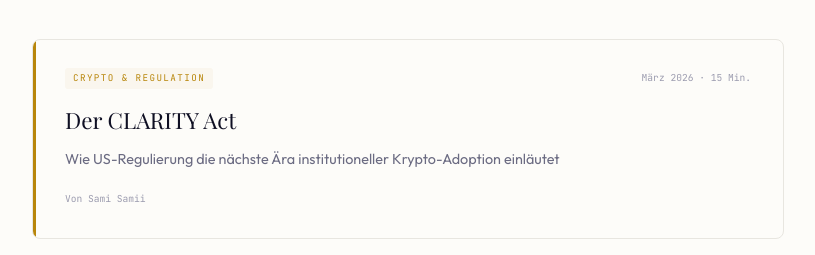
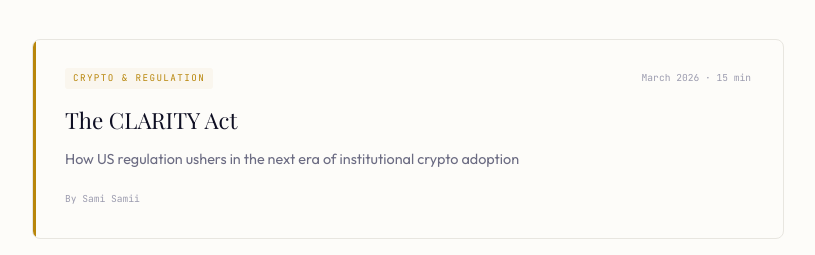
Before and after one commit to s2dinfo/s2d-capital, a Next.js app: page /research in a window 1280 px wide. Shown: the part 305-560 px from the top of the page, without its empty margins (232-1047 px from the left). Built offline with nearby package versions, Linux system fonts and the light colour scheme; a web font is replaced by a local one.

Commit message:
fix: English text, correct article slug, sidebarOpen

```diff
--- a/app/home-client.tsx
+++ b/app/home-client.tsx
@@ -88,6 +88,7 @@ function TopicCard({t,onSelect,selected}:{t:typeof TOPICS[0];onSelect:(k:string)
 export default function HomeClient({prices,macro,commod,fx,fg,global,indices}:any){
   const[time,setTime]=useState('');
   const[selectedTopic,setSelectedTopic]=useState<string|null>(null);
+  const[sidebarOpen,setSidebarOpen]=useState(false);
   const[btcCandles]=useState(()=>generateMockCandles(84500,90,1800));
   const[ethCandles]=useState(()=>generateMockCandles(2150,90,80));
   useEffect(()=>{const iv=setInterval(()=>setTime(new Date().toLocaleTimeString('en-US',{hour12:false})),1000);setTime(new Date().toLocaleTimeString('en-US',{hour12:false}));return()=>clearInterval(iv);},[]);
--- a/components/ResearchList.tsx
+++ b/components/ResearchList.tsx
@@ -5,12 +5,12 @@ import Link from "next/link";
 const articles = [
   {
     slug: "clarity-act",
-    title: "Der CLARITY Act",
-    subtitle: "Wie US-Regulierung die nächste Ära institutioneller Krypto-Adoption einläutet",
-    date: "März 2026",
+    title: "The CLARITY Act",
+    subtitle: "How US regulation ushers in the next era of institutional crypto adoption",
+    date: "March 2026",
     author: "Sami Samii",
     sector: "Crypto & Regulation",
-    readTime: "15 Min.",
+    readTime: "15 min",
     featured: true,
   },
 ];
@@ -36,7 +36,7 @@ export default function ResearchList() {
               </div>
               <h2 style={{ fontFamily: "var(--serif)", fontSize: "1.4rem", fontWeight: 400, color: "var(--navy, #0f0f23)", marginBottom: 8 }}>{a.title}</h2>
               <p style={{ fontSize: "0.9rem", color: "var(--text-secondary, #6B6B82)", lineHeight: 1.6, marginBottom: 12 }}>{a.subtitle}</p>
-              <span style={{ fontFamily: "var(--mono)", fontSize: "0.6rem", color: "var(--text-muted, #9C9CAF)" }}>Von {a.author}</span>
+              <span style={{ fontFamily: "var(--mono)", fontSize: "0.6rem", color: "var(--text-muted, #9C9CAF)" }}>By {a.author}</span>
             </div>
           </Link>
         ))}
--- a/lib/articles.ts
+++ b/lib/articles.ts
@@ -14,7 +14,7 @@ export interface Article {
 // Temporary static articles - will be replaced by Notion CMS
 export const articles: Article[] = [
   {
-    slug: 'clarity-act-institutional-crypto-adoption',
+    slug: 'clarity-act',
     title: 'The CLARITY Act: How US Regulation Ushers in the Next Era of Institutional Crypto Adoption',
     excerpt: 'JPMorgan calls it the most important catalyst of the year. Eight key provisions, lessons from the $1.8T crash of 2022, institutional price targets from $150K to $710K, and why this cycle is structurally different.',
     tags: ['crypto', 'structure'],
```
Also changed, not shown: app/research/clarity-act/page.tsx (+4 -4 lines).
